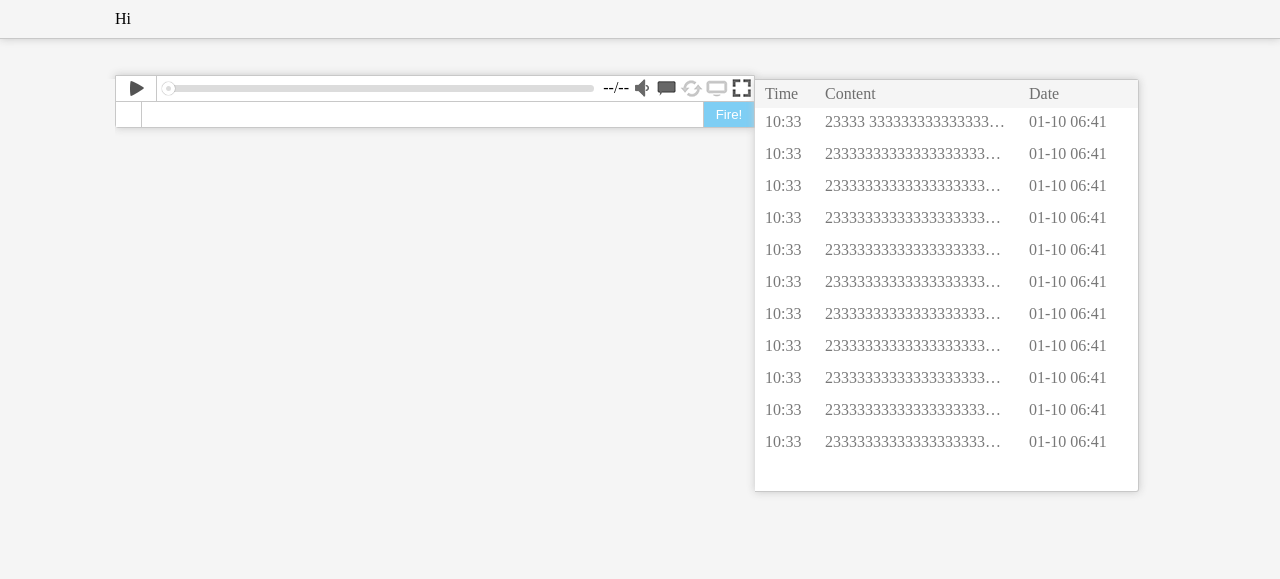
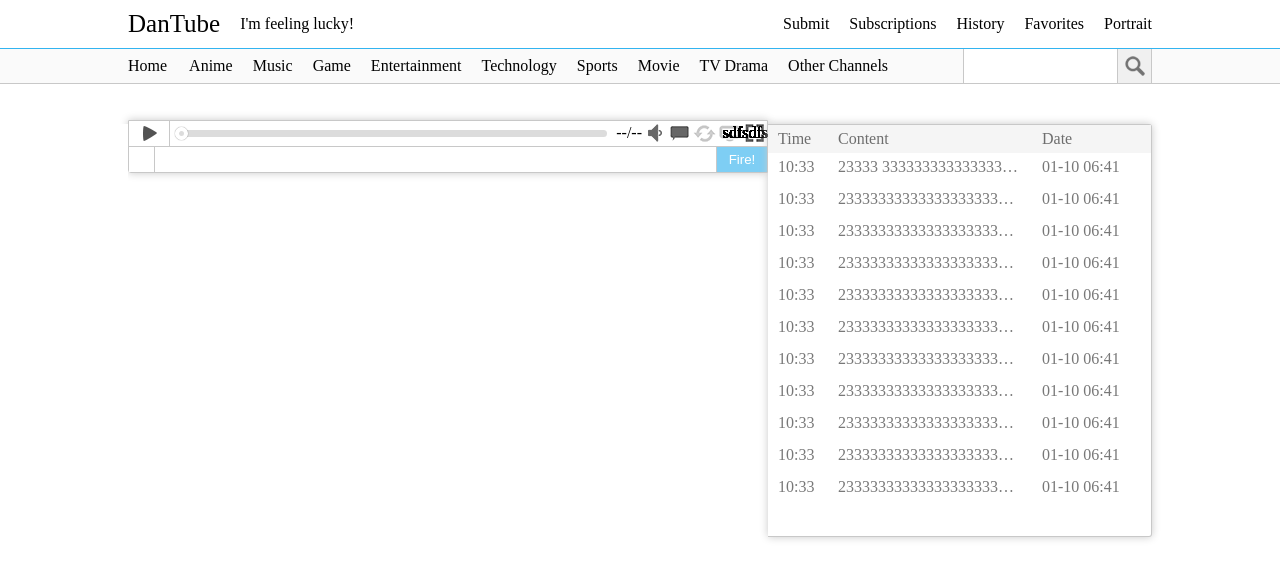
Before and after one commit to teststaybaka/DanTube, a Python web app: template template/player.html in a window 1280 px wide. Shown: the top 579 px of the page. Run offline with Jinja, Linux system fonts and the light colour scheme; the template is opened without the code that fills it, so the values that code supplies are empty; some libraries are stand-ins or nearby versions.

Commit message:
new navigation bar; add search icon;

```diff
--- a/static/base.css
+++ b/static/base.css
@@ -2,29 +2,41 @@ body {
 	margin: 0;
 	padding: 0;
 	font-family:"Times New Roman",Georgia,Serif;
-	background-color: rgb(245,245,245);
+	background-color: rgb(255,255,255);
+}
+
+#user-bar-background {
+    padding-top: 10px;
+    padding-bottom: 10px;
+    min-width: 1024px;
+    background-color: rgb(255,255,255);
+    border-bottom: 1px solid rgb(50,180,240);
+    /*box-shadow: 0px 0 8px rgb(200,200,200);*/
+}
+
+#user-bar {
+    width: 1024px;
+    margin-left: auto;
+    margin-right: auto;
+    position: relative;
+}
+
+#logo {
+	font-size: 25px;
+	padding: 0;
+	cursor: pointer;
 }
 
 #navigation-bar-background {
-    padding-top: 10px;
-    padding-bottom: 10px;
-    min-width: 1050px;
-    background-color: rgb(245,245,245);
-    border-bottom: 1px solid rgb(200,200,200);
-    box-shadow: 0px 0 8px rgb(200,200,200);
+	background-color: rgb(250,250,250);
+	border-bottom: 1px solid rgb(200,200,200);
+	min-width: 1024px;
 }
 
 #navigation-bar {
-    width: 1050px;
-    margin-left: auto;
-    margin-right: auto;
-}
-
-#body-container {
-	width: 1050px;
-    margin-left: auto;
-    margin-right: auto;
-    margin-bottom: 50px;
+	width: 1024px;
+	margin-left: auto;
+	margin-right: auto;
 }
 
 div.container:after {
@@ -32,3 +44,93 @@ div.container:after {
     display: table;
     content: "";
 }
+
+div.right {
+	float: right;
+	display: inline-block;
+}
+
+div.left {
+	float: left;
+	display: inline-block;
+}
+
+div.navi {
+	padding-top: 5px;
+	padding-left: 20px;
+	cursor: pointer;
+}
+
+#user-box {
+	position: absolute;
+	display: none;
+	right: 0;
+	background-color: white;
+	z-index: 1;
+}
+
+div.category {
+	display: inline-block;
+	padding: 8px;
+	/*width: 80px;*/
+	text-align: center;
+	cursor: pointer;
+}
+
+#home-link {
+	padding: 0;
+	text-align: left;
+	padding-right: 10px;
+}
+
+#search-input {
+	outline: none;
+	margin: 0;
+	border: 0;
+	border-left: 1px solid rgb(200,200,200);
+	border-right: 1px solid rgb(200,200,200);
+	padding: 3px;
+	font-size: 16px;
+	padding-left: 5px;
+	-webkit-box-sizing: border-box; /* Safari/Chrome, other WebKit */
+	-moz-box-sizing: border-box;    /* Firefox, other Gecko */
+	box-sizing: border-box;
+	display: inline-block;
+	width: 155px;
+	height: 34px;
+	background-color: white;
+	float: right;
+}
+
+#search-button {
+	outline: none;
+	border-width: 0;
+	margin: 0;
+	display: inline-block;
+	position: relative;
+	background-image: url("/static/img/search-icon.png");
+	background-color: rgb(240,240,240);
+	width: 34px;
+	height: 34px;
+	float: right;
+	background-position: 7px 7px;
+	background-repeat: no-repeat;
+	border-right: 1px solid rgb(200,200,200);
+	cursor: pointer;
+}
+
+#search-button:hover {
+	background-image: url("/static/img/search-icon-hover.png");
+}
+
+#search-button:active {
+	background-image: url("/static/img/search-icon-active.png");
+	background-color: rgb(0,135,255);
+}
+
+#body-container {
+	width: 1024px;
+    margin-left: auto;
+    margin-right: auto;
+    margin-bottom: 50px;
+}
--- a/static/player.css
+++ b/static/player.css
@@ -10,7 +10,7 @@ div.danmaku {
     user-select: none;
     z-index: 2;
     font: 16px "Times New Roman";
-    left: 640px;
+    right: 384px;
 }
 
 div.danmaku:active {
@@ -22,17 +22,8 @@ div.danmaku:active {
 #danmaku-left-mask {
 	position: absolute;
 	height: 360px;
-	right: 1050px;
-	background-color: rgb(245,245,245);
-	z-index: 3;
-}
-
-#danmaku-right-mask {
-	position: absolute;
-	height: 360px;
-	width: 26px;
-	left: 640px;
-	background-color: rgb(245,245,245);
+	right: 1024px;
+	background-color: rgb(255,255,255);
 	z-index: 3;
 }
 
--- a/static/player.js
+++ b/static/player.js
@@ -180,16 +180,13 @@ function widescreen_switch(evt) {
         player_controller.style.width = "640px";
         var danmaku_input = document.getElementById("danmaku-input");
         danmaku_input.style.width = "555px";
-        var danmaku_right_mask = document.getElementById("danmaku-right-mask");
-        danmaku_right_mask.style.left = "640px";
-        danmaku_right_mask.style.height = "360px";
         var danmaku_left_mask = document.getElementById("danmaku-left-mask");
         danmaku_left_mask.style.height = "360px";
         progress_update();
 
         var list = document.querySelectorAll("div.danmaku");
         for (var i = 0; i < list.length; ++i) {
-           list[i].style.left = "640px";
+           list[i].style.right = "384px";
         }
     } else {//off
         evt.target.className = "on";
@@ -200,16 +197,13 @@ function widescreen_switch(evt) {
         player_controller.style.width = "1024px";
         var danmaku_input = document.getElementById("danmaku-input");
         danmaku_input.style.width = "939px";
-        var danmaku_right_mask = document.getElementById("danmaku-right-mask");
-        danmaku_right_mask.style.left = "1024px";
-        danmaku_right_mask.style.height = "576px";
         var danmaku_left_mask = document.getElementById("danmaku-left-mask");
         danmaku_left_mask.style.height = "576px";
         progress_update();
 
         var list = document.querySelectorAll("div.danmaku");
         for (var i = 0; i < list.length; ++i) {
-           list[i].style.left = "1024px";
+           list[i].style.right = "0";
         }
     }
 }
--- a/template/base.html
+++ b/template/base.html
@@ -11,9 +11,39 @@
     </head>
     <body>
     {% block navigation %}
+    <div id="user-bar-background">
+        <div id="user-bar" class="container">
+            <div id="logo" class="left">DanTube</div>
+            <div class="navi left">I'm feeling lucky!</div>
+            <div id="portrait" class="navi right">Portrait
+                <div id="user-box">
+                    <div id="user-name">XXX</div>
+                    <div id="user-at">@Me</div>
+                    <div id="user-notification">My Notifications</div>
+                    <div id="user-message">My Messages</div>
+                    <div id="logout">Logout</div>
+                </div>
+            </div>
+            <div id="favorites" class="navi right">Favorites</div>
+            <div id="history" class="navi right">History</div>
+            <div id="subscription" class="navi right">Subscriptions</div>
+            <div id="submit" class="navi right">Submit</div>
+        </div>
+    </div>
     <div id="navigation-bar-background">
         <div id="navigation-bar" class="container">
-            <div>Hi</div>
+            <div class="category" id="home-link">Home</div>
+            <div class="category">Anime</div>
+            <div class="category">Music</div>
+            <div class="category">Game</div>
+            <div class="category">Entertainment</div>
+            <div class="category">Technology</div>
+            <div class="category">Sports</div>
+            <div class="category">Movie</div>
+            <div class="category">TV Drama</div>
+            <div class="category">Other Channels</div>
+            <button id="search-button" type="button"></button>
+            <input type="text" name="keywords" id="search-input">
         </div>
     </div>
     {% endblock %}
--- a/template/player.html
+++ b/template/player.html
@@ -132,6 +132,5 @@
 		</div>
 	</div>
 	<div id="danmaku-left-mask"></div>
-	<div id="danmaku-right-mask"></div>
 </div>
 {% endblock %}
```
Also changed, not shown: static/img/search-icon-active.png (added), static/img/search-icon-hover.png (added), static/img/search-icon.png (added), template/index.html (added).
